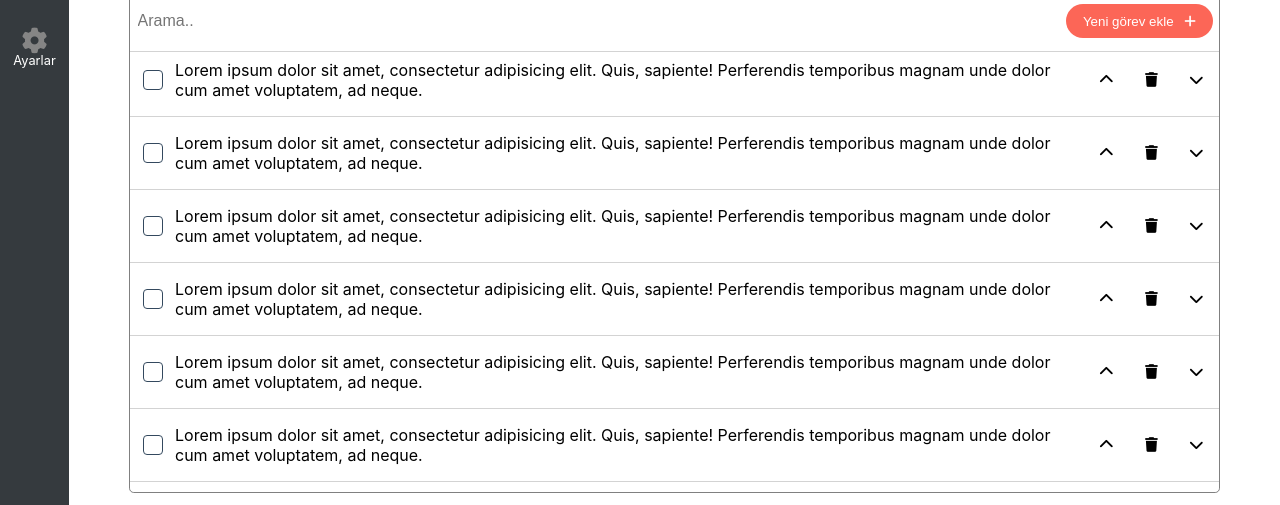
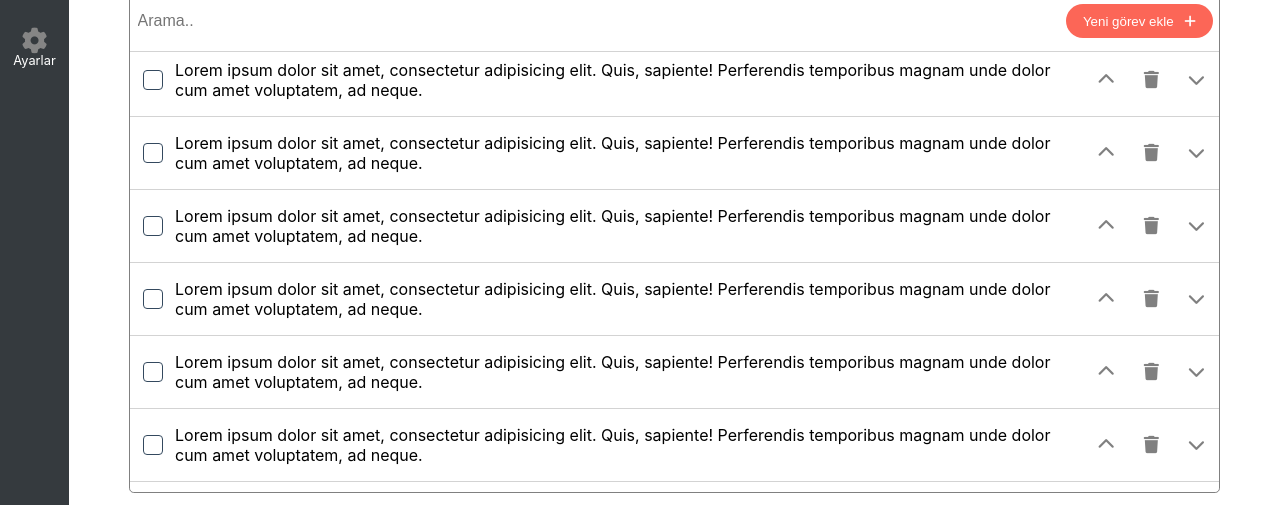
Before and after one commit to brkcrdk/todo, a React (Create React App) app: page / in a window 1280 px wide. Shown: the part 152-657 px from the top of the page. Built offline with nearby package versions, Linux system fonts and the light colour scheme.

Commit message:
Style update

```diff
--- a/src/Components/ListItem/ListItem.scss
+++ b/src/Components/ListItem/ListItem.scss
@@ -23,13 +23,17 @@
     display: flex;
   }
   button {
-    border: none;
     outline: none;
     background-color: transparent;
     cursor: pointer;
-    margin: 0 auto;
+    margin: 0.5em auto;
+    border: none;
+    &:hover > i {
+      color: getColor(myOrange);
+    }
     i {
-      font-size: 1.1em;
+      font-size: 1.3em;
+      color: grey;
     }
   }
 }
```
